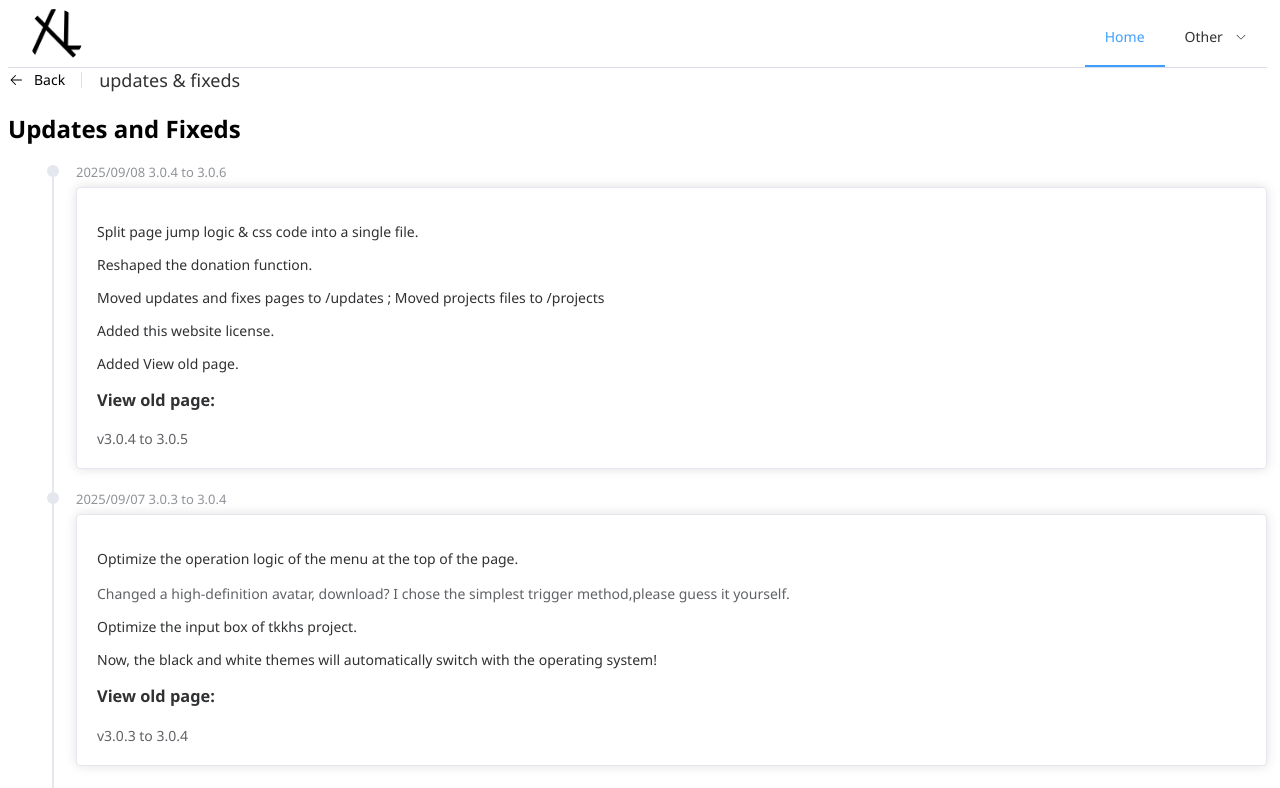
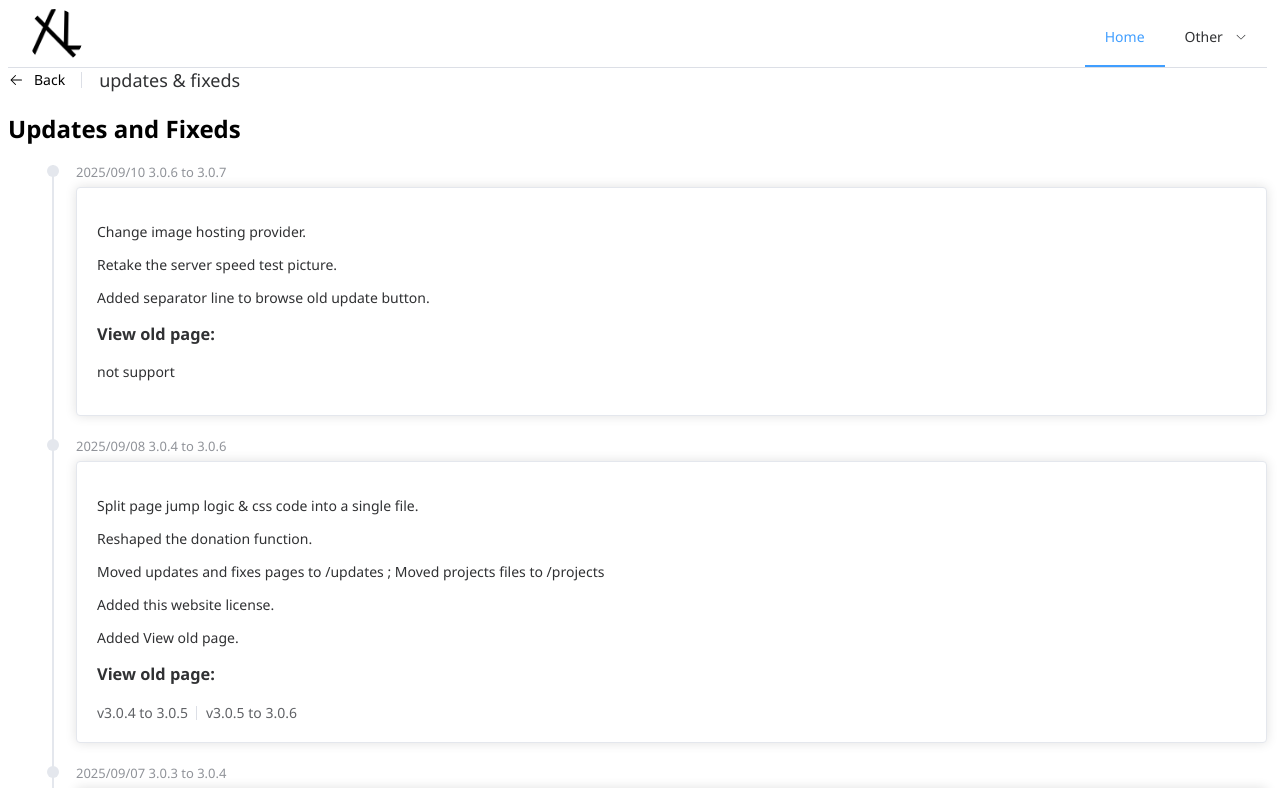
Before and after one commit to mokanove/867678.xyz, a Vue app: page /updates in a window 1280 px wide. Shown: the top 788 px of the page. Built offline with nearby package versions, Linux system fonts and the light colour scheme.

Commit message:
v3.0.6 to 3.0.7

```diff
--- a/package.json
+++ b/package.json
@@ -1,7 +1,7 @@
 {
   "name": "867678.xyz",
   "private": true,
-  "version": "3.0.6",
+  "version": "3.0.7",
   "type": "module",
   "scripts": {
     "dev": "vite",
--- a/src/views/home.vue
+++ b/src/views/home.vue
@@ -86,10 +86,11 @@
               <span>Osaka , Kansai , Japan(OSA)</span>
             </div>
           </template>
+          <el-text  class="mx-1" type="danger">The service is shut down because the traffic is about to be exhausted.Next boot time: 2025-09-23</el-text>
           <p>Domain:jp-osa.867678.xyz:81</p>
           <p>IPv4:166.88.100.243</p>
           <p>IPv6:[2400:8d60:8::c0b:1ea8]</p>
-          <img src="https://s.867678.xyz/n/OSA.png"/>
+          <img src="https://raw.githubusercontent.com/mokanove/867678.xyz/refs/heads/servers/OSA.png"/>
           <template #footer>
             <el-button type="primary" @click="tenj">10MB</el-button>
             <el-button type="success" @click="onej">100MB</el-button>
@@ -109,7 +110,7 @@
           <p>Domain:us-lax.867678.xyz:81</p>
            <p>IPv4:74.48.125.113</p>
           <p>IPv6:[2607:f130:0:0153::f239:9af0]</p>
-          <img src="https://s.867678.xyz/n/LAX.png" />
+          <img src="https://raw.githubusercontent.com/mokanove/867678.xyz/refs/heads/servers/LAX.png" width="100%" />
           <template #footer>
             <el-button type="primary" @click="tenu">10MB</el-button>
             <el-button type="success" @click="oneu">100MB</el-button>
--- a/src/views/updates.vue
+++ b/src/views/updates.vue
@@ -6,6 +6,15 @@
   </el-page-header>
 <h2>Updates and Fixeds</h2>
     <el-timeline style="max-width: 100%">
+      <el-timeline-item timestamp="2025/09/10 3.0.6 to 3.0.7" placement="top">
+      <el-card>
+        <p>Change image hosting provider.</p>
+        <p>Retake the server speed test picture.</p>
+        <p>Added separator line to browse old update button.</p>
+        <h3>View old page:</h3>
+        <p>not support</p>
+      </el-card>
+      </el-timeline-item>
      <el-timeline-item timestamp="2025/09/08 3.0.4 to 3.0.6" placement="top">
       <el-card>
         <p>Split page jump logic & css code into a single file.</p>
@@ -14,7 +23,8 @@
         <p>Added this website license.</p>
         <p>Added View old page.</p>
         <h3>View old page:</h3>
-        <el-link href="https://e339ffeb.867678.pages.dev/" target="_blank">v3.0.4 to 3.0.5</el-link>
+        <el-link href="https://e339ffeb.867678.pages.dev/" target="_blank">v3.0.4 to 3.0.5</el-link><el-divider direction="vertical" />
+        <el-link href="https://e339ffeb.867678.pages.dev/" target="_blank">v3.0.5 to 3.0.6</el-link>
       </el-card>
       </el-timeline-item>
       <el-timeline-item timestamp="2025/09/07 3.0.3 to 3.0.4" placement="top">
@@ -35,10 +45,10 @@
         <p>The warehouse structure has been re-optimized and now uses the latest vite and element-plus.</p>
         <p>Now, server speed test images will no longer be hosted by Github (which would increase loading time) but will be hosted by Cloudflare instead.</p>
         <h3>View old page:</h3>
-        <el-link href="https://fa1b2e38.867678.pages.dev/" target="_blank">2.0.6 to 2.0.7</el-link>
-        <el-link href="https://e6bbd64b.867678.pages.dev/" target="_blank">The warehouse structure has been re-optimized and now uses(2.0.8)</el-link>
-        <el-link href="https://1c461238.867678.pages.dev/" target="_blank">3.0.0 to 3.0.1</el-link>
-        <el-link href="https://75036423.867678.pages.dev/" target="_blank">change img url(3.0.2)</el-link>
+        <el-link href="https://fa1b2e38.867678.pages.dev/" target="_blank">2.0.6 to 2.0.7</el-link><el-divider direction="vertical" />
+        <el-link href="https://e6bbd64b.867678.pages.dev/" target="_blank">The warehouse structure has been re-optimized and now uses(2.0.8)</el-link><el-divider direction="vertical" />
+        <el-link href="https://1c461238.867678.pages.dev/" target="_blank">3.0.0 to 3.0.1</el-link><el-divider direction="vertical" />
+        <el-link href="https://75036423.867678.pages.dev/" target="_blank">change img url(3.0.2)</el-link><el-divider direction="vertical" />
         <el-link href="https://1b9b163f.867678.pages.dev/" target="_blank">3.0.2 to 3.0.3</el-link>
       </el-card>
       </el-timeline-item>
```
Also changed, not shown: 1 other file (tests, documents, lock files or other folders).
